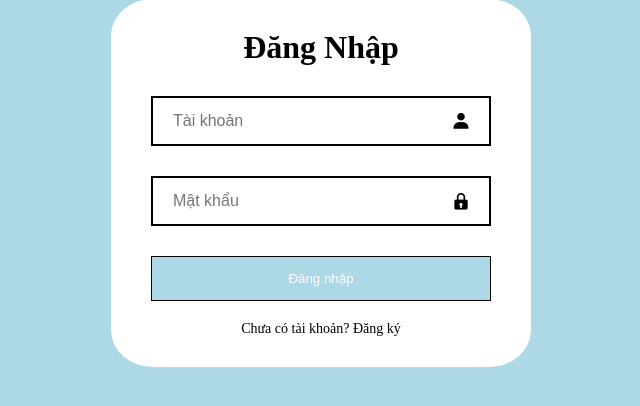
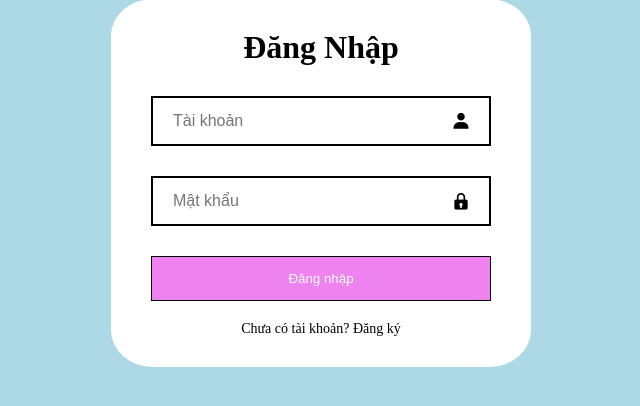
Before and after one commit to hieu180704/PhanMem, a PHP site: page /main/dangnhap.php in a window 1280 px wide. Shown: the part 217-623 px from the top of the page, without its empty margins (319-959 px from the left). Run offline with PHP 8.4, Linux system fonts and the light colour scheme.

Commit message:
sua mau tim o dang nhap

```diff
--- a/WebNoiThat/assets/css/login.css
+++ b/WebNoiThat/assets/css/login.css
@@ -78,7 +78,7 @@ body {
 .wrapper .btn {
   width: 100%;
   height: 45px;
-  background-color: lightblue;
+  background-color: violet;
   border: none;
   outline: none;
   border: 1px solid black;
```
